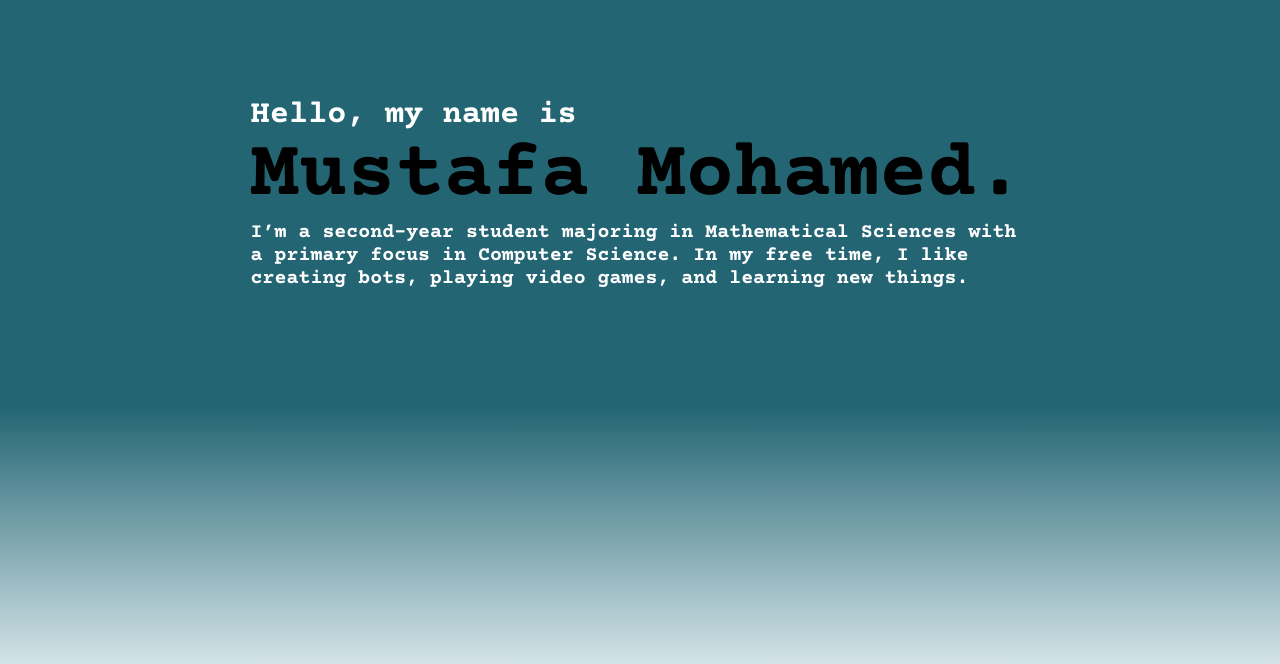
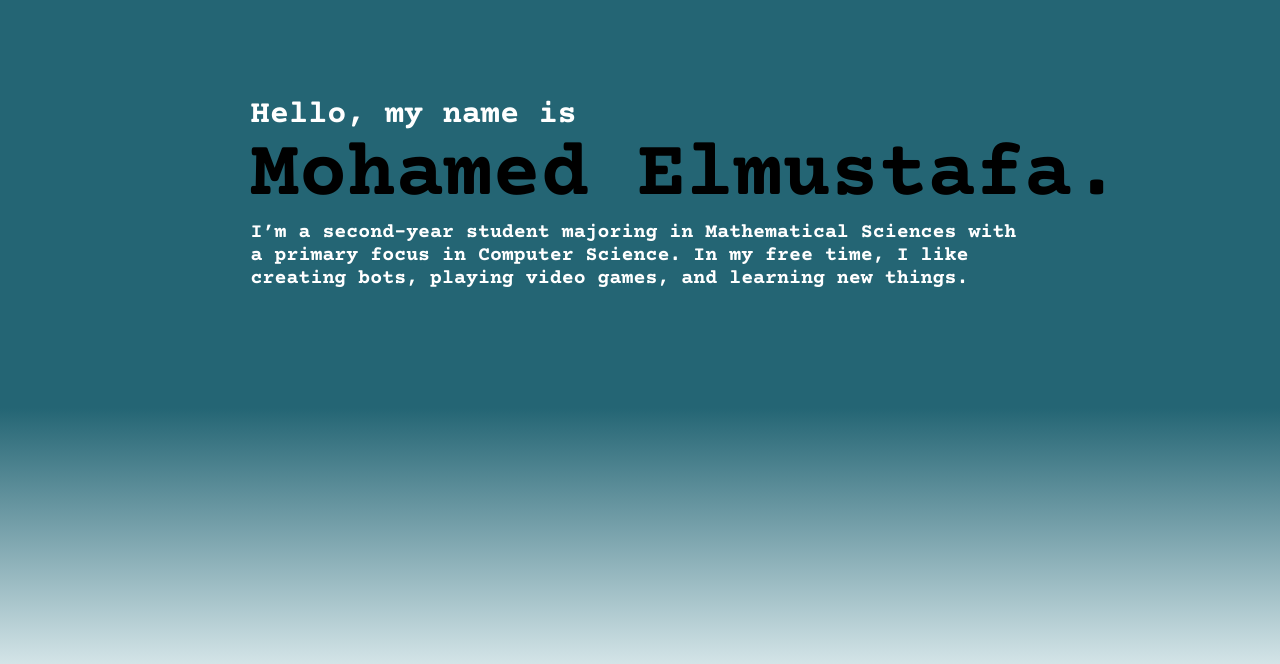
Before and after one commit to mstafam/mstafam.github.io, a plain HTML site: page index.html in a window 1280 px wide. Shown: the part 136-800 px from the top of the page. Drawn offline with Linux system fonts and the light colour scheme.

Commit message:
Update index.html

```diff
--- a/index.html
+++ b/index.html
@@ -1,7 +1,7 @@
 <!DOCTYPE html>
 <html>
     <head>
-        <title>Mustafa Mohamed</title>
+        <title>Mohamed Elmustafa</title>
         <link rel="stylesheet" href="style.css">
         <link rel="icon" href="/assets/browser_icon.png">
         <script src="main.js"></script>
@@ -11,7 +11,7 @@
         <div id="Background">
             <img id="Logo" src="/assets/Logo.png" alt="Logo">
             <p id="Hello">Hello, my name is</p>
-            <h1 id="Name">Mustafa Mohamed.</h1>
+            <h1 id="Name">Mohamed Elmustafa.</h1>
             <p id="Description">I’m a second-year student majoring in Mathematical Sciences with <br>a primary focus in Computer Science. In my free time, I like <br>creating bots, playing video games, and learning new things.
             </p>
             <a id ="Work" href="https://github.com/mstafam" target="_blank" onmouseover="mouseOver('Work')" onmouseout="mouseOut('Work')">Stuff I've done</a>
```
